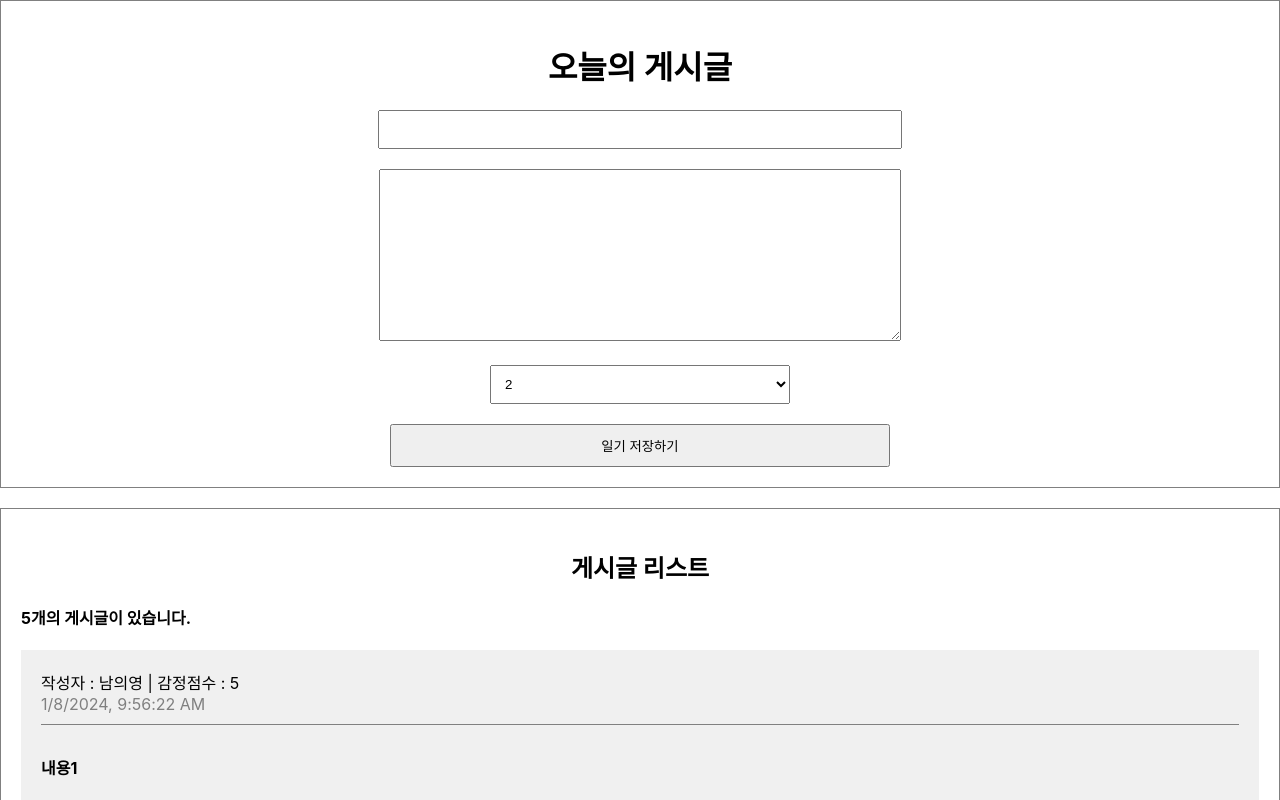
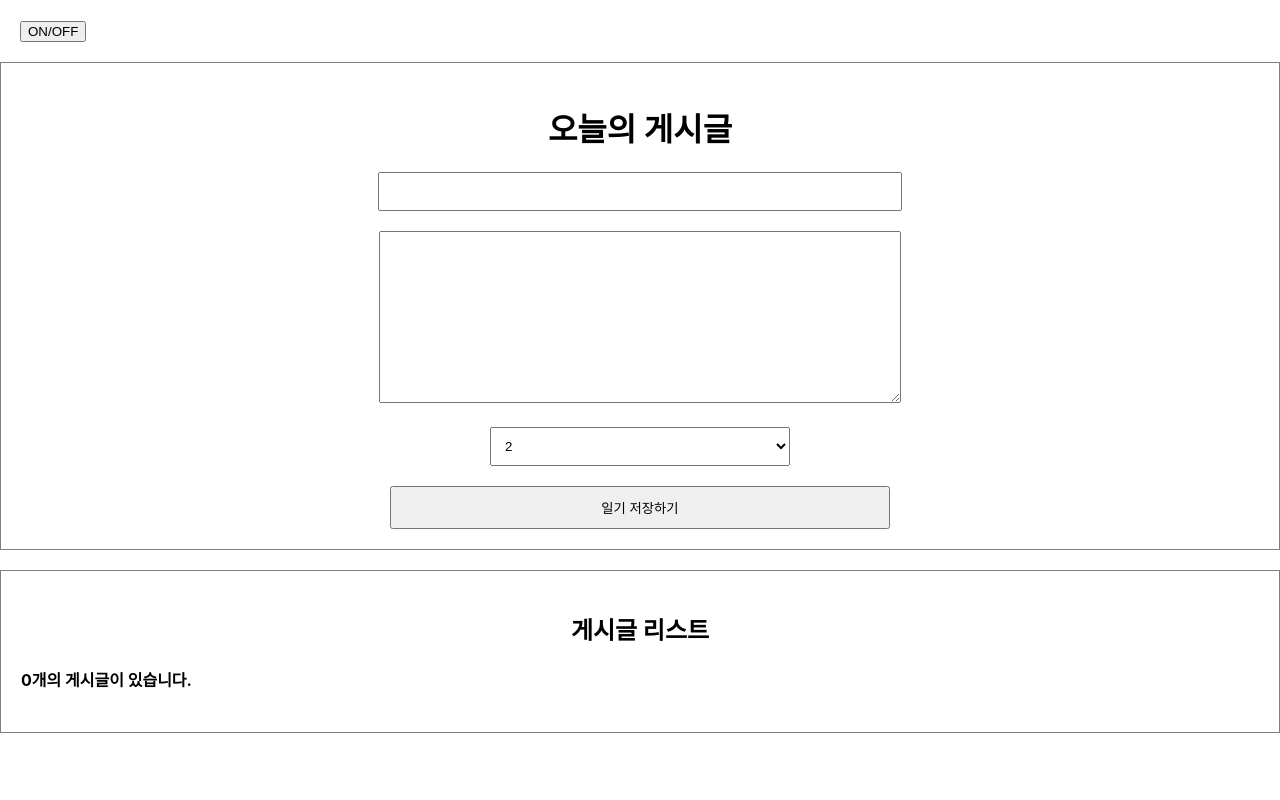
Before and after one commit to young0264/react, a React (Create React App) app in the folder simplediary/: page / in a window 1280 px wide. Shown: the top 800 px of the page. Built offline with nearby package versions, Linux system fonts and the light colour scheme.

Commit message:
~React 배열 사용 및 useEffect 사용

```diff
--- a/simplediary/src/App.js
+++ b/simplediary/src/App.js
@@ -1,50 +1,80 @@
+import { useRef, useState } from 'react';
 import './App.css';
 import DiaryEditor from './DiaryEditor';
 import DiaryList from './DiaryList';
+import Lifecycle from './Lifecycle';
 
-const dummyList = [
-  {
-    id:1,
-    author:"남의영",
-    content:"내용1",
-    emotion:5,
-    created_date: new Date().getTime(),
-  },
-  {
-    id:2,
-    author:"남의영2",
-    content:"내용2",
-    emotion:2,
-    created_date: new Date().getTime(),
-  },
-  {
-    id:3,
-    author:"남의영3",
-    content:"내용3",
-    emotion:3,
-    created_date: new Date().getTime(),
-  },
-  {
-    id:4,
-    author:"남의영4",
-    content:"내용4",
-    emotion:4,
-    created_date: new Date().getTime(),
-  },
-  {
-    id:5,
-    author:"남의영5",
-    content:"내용5",
-    emotion:5,
-    created_date: new Date().getTime(),
-  }
-]
+// const dummyList = [
+  // {
+  //   id:1,
+  //   author:"남의영",
+  //   content:"내용1",
+  //   emotion:5,
+  //   created_date: new Date().getTime(),
+  // },
+  // {
+  //   id:2,
+  //   author:"남의영2",
+  //   content:"내용2",
+  //   emotion:2,
+  //   created_date: new Date().getTime(),
+  // },
+  // {
+  //   id:3,
+  //   author:"남의영3",
+  //   content:"내용3",
+  //   emotion:3,
+  //   created_date: new Date().getTime(),
+  // }
+// ]
+
 
 function App() {
+
+  const [data, setData] = useState([]);
+  const dataId = useRef(0);
+
+
+  /** 게시글(다이어리) update */
+  const onEdit = (targetId, newContent) => {
+    setData(
+      data.map((data) =>
+        data.id === targetId ? {...data, content:newContent } : data
+      )
+    )
+  }
+
+
+  /** 게시글(다이어리) create */
+  const onCreate = (author, content, emotion) => {
+    const created_date = new Date().getTime();
+    const newItem = {
+      author,
+      content,
+      emotion,
+      created_date,
+      id: dataId.current
+    };
+    dataId.current += 1;
+    setData([newItem, ...data]);
+  };
+
+  /** 게시글(다이어리) 삭제*/
+  const onRemove = (targetId) => {
+    // console.log("targetId 삭제 : ", targetId);
+    console.log(`${targetId+1}번째 글이 삭제되었습니다.`);
+
+    // 삭제되지 않은 요소들을 newDiaryList에 담아 초기화하여 리스트를 다시 출력하는 방식
+    const newDiaryList = data.filter((item)=>item.id !== targetId);
+    console.log(newDiaryList);
+    setData(newDiaryList);
+  };
+
   return (
     <div className="App">
-      <DiaryEditor/>
-      <DiaryList diaryList={dummyList}/>
+      <Lifecycle/>
+      <DiaryEditor onCreate={onCreate}/>
+      <DiaryList onEdit={onEdit} onRemove={onRemove} diaryList={data}/>
     </div>
   );
 }
--- a/simplediary/src/DiaryEditor.js
+++ b/simplediary/src/DiaryEditor.js
@@ -1,6 +1,6 @@
 import { useRef, useState } from "react";
 
-const DiaryEditor = () => {
+const DiaryEditor = ({onCreate}) => {
 
     const authorInput = useRef();
     const contentsInput = useRef();
@@ -11,8 +11,8 @@ const DiaryEditor = () => {
     });
 
     const handleChangeState = (e) => {
-        console.log(e.target.name);
-        console.log(e.target.value);
+        // console.log(e.target.name);
+        // console.log(e.target.value);
         setState({
             ...state,
             [e.target.name]:e.target.value,
@@ -21,7 +21,7 @@ const DiaryEditor = () => {
 
     const handleSubmit = () => {
         if(state.author.length < 1){
-            // alert("작성자는 최소한 한글자를 입력해주세요.");
+            alert("작성자는 최소한 한글자를 입력해주세요.");
 
             //focus
             authorInput.current.focus();
@@ -29,14 +29,22 @@ const DiaryEditor = () => {
             return;
         }
         if(state.content.length < 5){
-            // alert("일기 본문은 최소 5글자 이상 입력해주세요.");
+            alert("일기 본문은 최소 5글자 이상 입력해주세요.");
 
             //focus
             contentsInput.current.focus();
             return;
         }
+
+        onCreate(state.author, state.content, state.emotion);
+        // console.log(state);
         alert("저장성공");
-    }
+        setState({
+            author: "",
+            content: "",
+            emotion:1,
+        })
+    };
 
     return (
         <div className="DiaryEditor">
--- a/simplediary/src/DiaryItem.js
+++ b/simplediary/src/DiaryItem.js
@@ -1,8 +1,50 @@
+import { useRef, useState } from 'react';
 
+const DiaryItem = ({
+    onEdit,
+    onRemove,
+    author,
+    content,
+    created_date,
+    emotion,
+    id,
+}) => {
 
-const DiaryItem = ({author, content, created_date, emotion, id}) => {
+    const [isEdit, setIsEdit] = useState(false);
+    const toggleIsEdit = () => setIsEdit(!isEdit);
+    const [localContent, setLocalContent] = useState(content); //기본값을 content
+    const localContentInput = useRef();
+
+    const handleEdit = () => {
+        // if (window.confirm(`${id+1}번째 글을 수정하시겠습니까?`)){
+        if (localContent.length < 5){
+            alert("글자수가 5미만입니다.");
+            localContentInput.current.focus();
+            return;
+        }
+        if (window.confirm(`${id+1}번째 글을 수정하시겠습니까?`)){
+            onEdit(id, localContent);
+            toggleIsEdit();
+        }
+
+    }
+
+    const handleRemove = () => {
+        // console.log(id);
+        //백틱
+        if (window.confirm(`${id+1}번째 글을 삭제하시겠습니까?`)){
+            onRemove(id);
+        }
+    };
+
+    /** 수정취소하고 다시 수정할 때 기본 content값이 들어가도록 */
+    const handleQuitEdit = () => {
+        setIsEdit(false);
+        setLocalContent(content);
+    }
+
     return (
-    <div className="DiaryItem">
+    <div className="DiaryItem"> xXxxXX
         <div className="info">
             {/* <div>작성자 : {author}</div> */}
             {/* <div>내용 : {item.content}</div> */}
@@ -12,9 +54,34 @@ const DiaryItem = ({author, content, created_date, emotion, id}) => {
             <br />
             <span className="date">{new Date(created_date).toLocaleString()}</span>
         </div>
-        <div className="content">{content}</div>
+        <div className="content">
+            {isEdit ? (
+                <>
+                    <textarea
+                        ref={localContentInput}
+                        value={localContent}
+                        onChange={(e)=> setLocalContent(e.target.value)}
+                    />
+                </>
+               ) : (
+               <>{content}</>
+            )}
+        </div>
+        {isEdit ? (
+        <>
+            <button onClick={handleQuitEdit}>수정취소</button>
+            <button onClick={handleEdit}>수정완료</button>
+        </>
+        ):(
+        <>
+            <button onClick={handleRemove}>삭제하기</button>
+            <button onClick={toggleIsEdit} >수정하기</button>
+        </> )}
+
+        {/*<button onClick={() => handleRemove(id)}>삭제하기</button>*/}
+
     </div>
-    )
-}
+    );
+};
 
 export default DiaryItem;
--- a/simplediary/src/DiaryList.js
+++ b/simplediary/src/DiaryList.js
@@ -1,7 +1,8 @@
 import DiaryItem from "./DiaryItem";
 
-const DiaryList = ({diaryList}) => {
+const DiaryList = ({diaryList, onRemove, onEdit }) => {
     console.log(diaryList);
+    console.log(onEdit);
     return (
     <div className="DiaryList">
         <h2>게시글 리스트</h2>
@@ -9,7 +10,9 @@ const DiaryList = ({diaryList}) => {
         <div>
             {diaryList.map((item)=>(
                 // <div>게시글 아이템</div>
-                <DiaryItem key={item.id} {...item} />
+
+                <DiaryItem key={item.id} {...item} onRemove={onRemove} onEdit={onEdit}/>
+
                 // <div key={item.id}>
                 //     <div>작성자 : {item.author}</div>
                 //     <div>내용 : {item.content}</div>
--- /dev/null
+++ b/simplediary/src/Lifecycle.js
@@ -0,0 +1,34 @@
+import React, {useEffect, useState} from 'react';
+
+const UnmountTest = () => {
+
+
+    useEffect(()=>{
+        console.log("Mount!");
+
+        return () => {
+            console.log("Unmount!");
+        }
+    }, []);
+
+    return <div> Unmount Testing Component </div>;
+};
+
+
+const Lifecycle = () => {
+
+    const[isVisible, setIsVisible] = useState(false);
+    const toggle = () => { setIsVisible(!isVisible)};
+
+    return (
+    <div style={{padding : 20}}>
+        <button onClick={toggle}>ON/OFF</button>
+        {/* isVisible이 true이면 UnmountTest component가
+            반환이 되어서 화면에 렌더링이 됨
+         false이면 단락 회로평가가 일어나서 UnmountTest component가 일어나지 않게됨.*/}
+        {isVisible && <UnmountTest /> }
+    </div>
+    );
+};
+
+export default Lifecycle;
```
Also changed, not shown: 1 other file (tests, documents, lock files or other folders).
